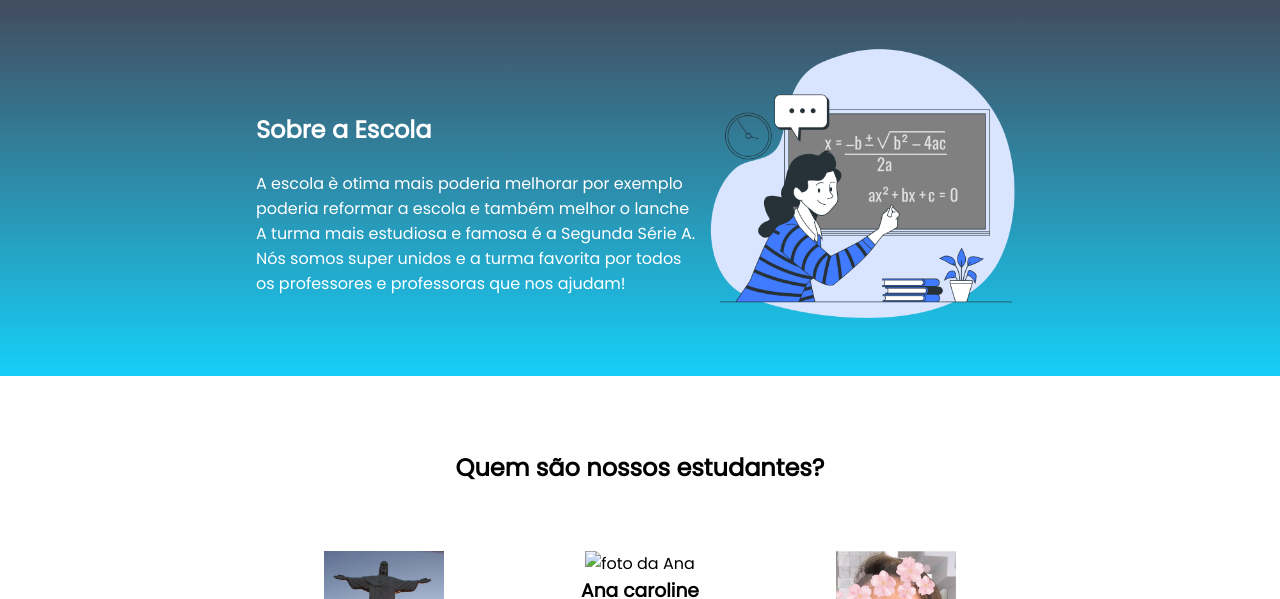
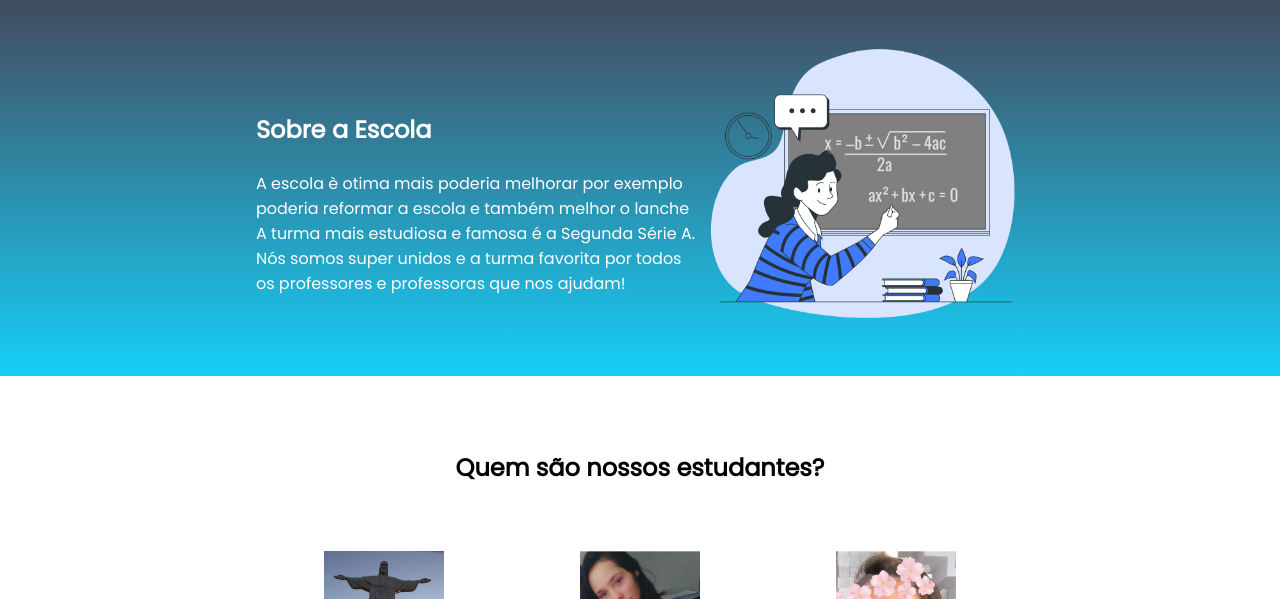
Before and after one commit to annacaroline0/site-final, a plain HTML site: page index.html in a window 1280 px wide. Shown: the part 69-668 px from the top of the page. Drawn offline with Linux system fonts and the light colour scheme.

Commit message:
Add files via upload

```diff
--- a/index.html
+++ b/index.html
@@ -38,7 +38,7 @@
             <a href="https://instagram.com/jorgeenge"><img class="estudante-icone" src="instagram.png" alt="icone instagram"></a>
         </div>
         <div class="estudante-div">
-            <img class="estudante-imagem" src="Ana.jpg" alt="foto da  Ana">
+            <img class="estudante-imagem" src="ana.png" alt="foto da  Ana">
             <h3 class="estudante-nome">Ana caroline</h3>
             <a href="https://github.com/annacaroline0"><img class="estudante-icone" src="github.png" alt="icone github"></a>
             <a href="https://www.linkedin.com/in/gabriela-marcomini-de-lima/"><img class="estudante-icone" src="linkedin.png" alt="icone linkedin"></a>
```
Also changed, not shown: Screenshot_20230621-100947-295 (1).png (added), Screenshot_20230621-100947-295.png (added), ana.png (added).
